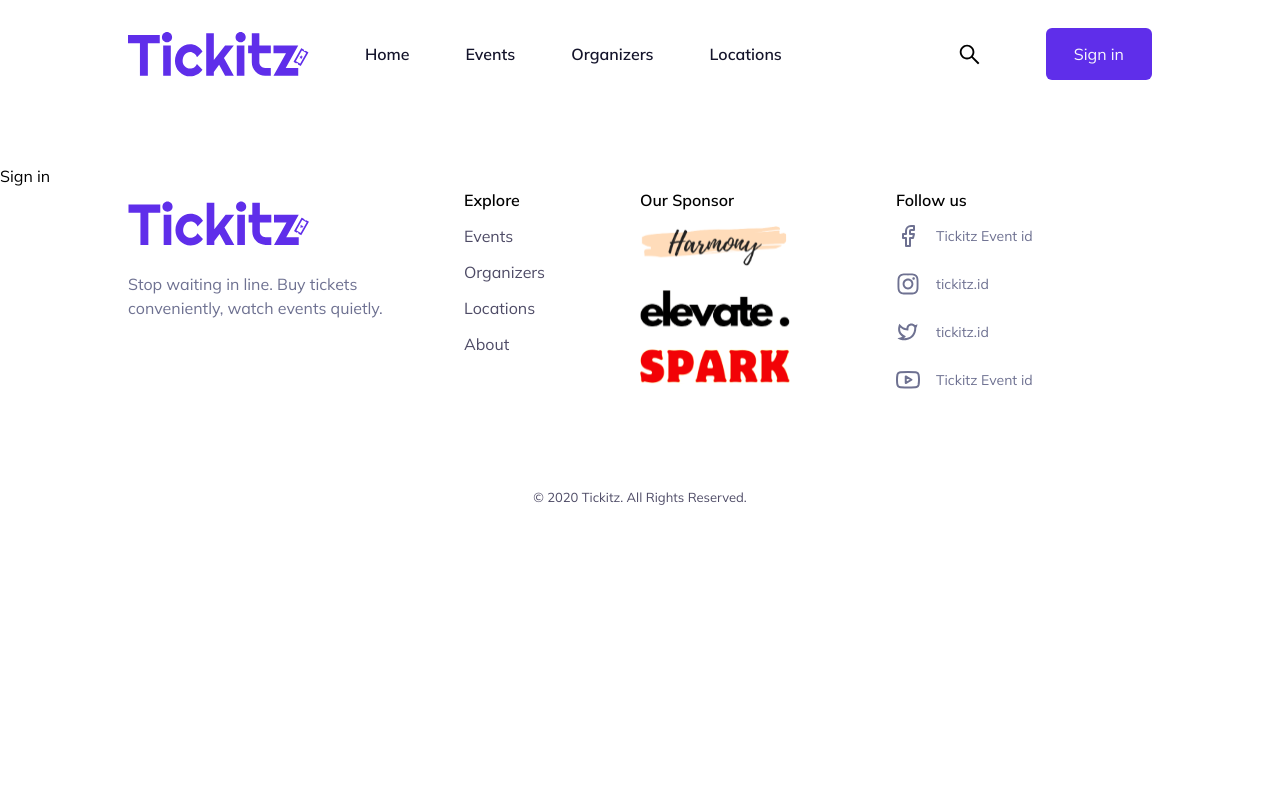
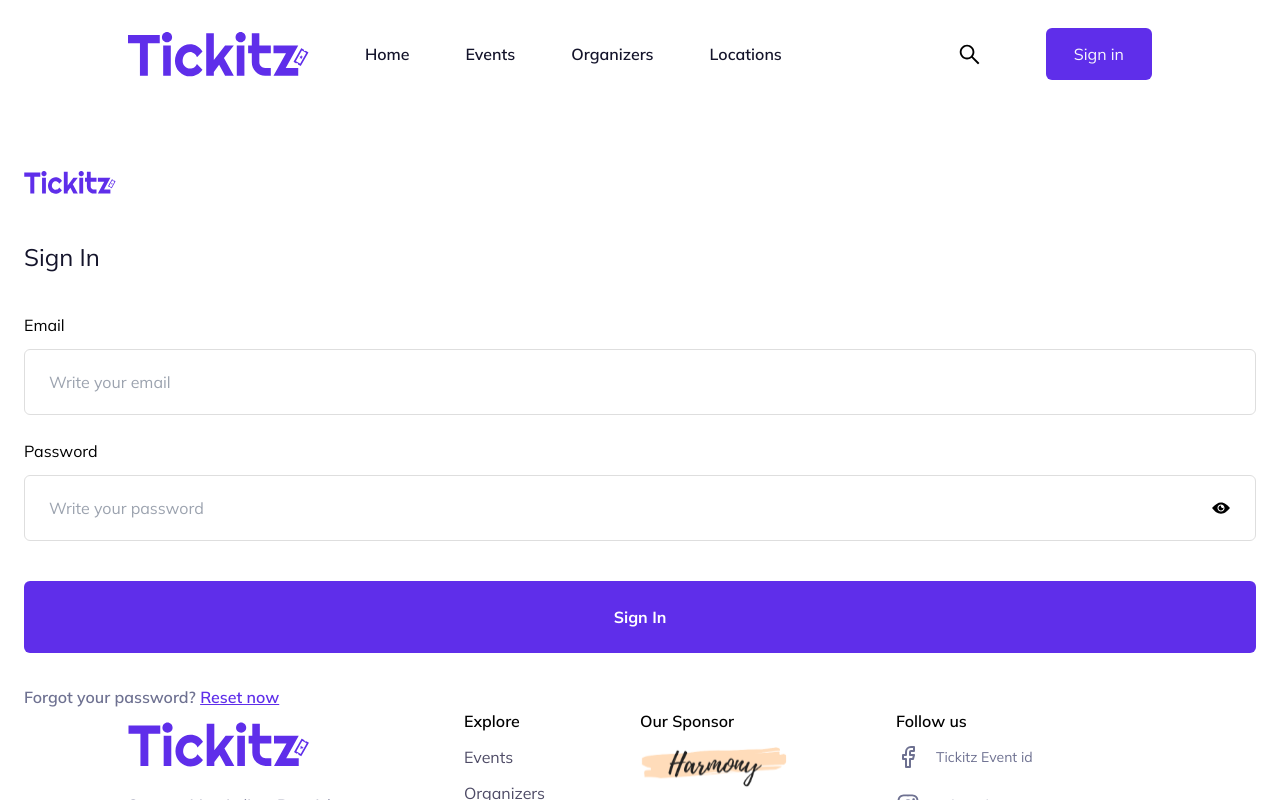
Before and after one commit to Yosef1997/miniproject, a Next.js app: page /signin in a window 1280 px wide. Shown: the top 800 px of the page. Built offline with nearby package versions, Linux system fonts and the light colour scheme.

Commit message:
feat: slicing sign in and sign up done

```diff
--- a/app/signin/page.tsx
+++ b/app/signin/page.tsx
@@ -1,7 +1,112 @@
-import React from "react"
+"use client"
+import React, { useState } from "react"
+import Tickitz from "@/public/navbar-logo-mobile.svg"
+import Image from "next/image"
+import { Field, Form, Formik, FormikProps } from "formik"
+import * as yup from "yup"
+import { IoIosEye } from "react-icons/io"
+import { IoIosEyeOff } from "react-icons/io"
+import Link from "next/link"
+
+const signinSchema = yup.object().shape({
+  email: yup
+    .string()
+    .email("Invalid email address format")
+    .required("Email is required"),
+  password: yup
+    .string()
+    .min(8, "Password must be 8 characters at minimum")
+    .matches(
+      /^(?=.*[a-z])(?=.*[A-Z])(?=.*\d)(?=.*[@$!%*?&])[A-Za-z\d@$!%*?&]+$/,
+      "Password must contain at least one lowercase letter, one uppercase letter, one number, and one special character"
+    )
+    .required("Password is required"),
+})
+
+interface signinValues {
+  email: string
+  password: string
+}
 
 const page = () => {
-  return <div>Sign in</div>
+  const [isShow, setIsShow] = useState(false)
+  const initialValues: signinValues = { email: "", password: "" }
+
+  return (
+    <div className='px-6'>
+      <Image src={Tickitz} alt='Tickitz-mobile' />
+      <h2 className='text-title text-2xl py-10'>Sign In</h2>
+      <Formik
+        initialValues={initialValues}
+        validationSchema={signinSchema}
+        onSubmit={async (values) => {
+          console.log(values)
+        }}
+      >
+        {(props: FormikProps<signinValues>) => {
+          const { values, errors, touched, handleChange } = props
+          console.log(props.values)
+          return (
+            <Form>
+              <div className='flex flex-col mb-6'>
+                <label htmlFor='email'>Email</label>
+                <Field
+                  className='px-6 py-5 mt-3 rounded-md border border-border-line focus:outline-none'
+                  type='email'
+                  name='email'
+                  onChange={handleChange}
+                  value={values.email}
+                  placeholder='Write your email'
+                />
+                {touched.email && errors.email ? (
+                  <div className='text-error text-sm mt-1'>{errors.email}</div>
+                ) : null}
+              </div>
+              <div className='flex flex-col mb-10'>
+                <label htmlFor='password'>Password</label>
+                <div className='px-6 py-5 mt-3 rounded-md border border-border-line flex items-center'>
+                  <Field
+                    className='w-full focus:outline-none'
+                    type={!isShow ? "password" : "text"}
+                    name='password'
+                    onChange={handleChange}
+                    value={values.password}
+                    placeholder='Write your password'
+                  />
+                  <button type='button' onClick={() => setIsShow(!isShow)}>
+                    {!isShow ? (
+                      <IoIosEye size={20} />
+                    ) : (
+                      <IoIosEyeOff size={20} />
+                    )}
+                  </button>
+                </div>
+                {touched.password && errors.password ? (
+                  <div className='text-error text-sm mt-1'>
+                    {errors.password}
+                  </div>
+                ) : null}
+              </div>
+              <button
+                className='bg-primary text-white font-bold w-full py-6 rounded-md'
+                type='submit'
+              >
+                Sign In
+              </button>
+            </Form>
+          )
+        }}
+      </Formik>
+      <p className='text-label font-semibold mt-8'>
+        Forgot your password?{" "}
+        <span>
+          <Link href={"/forgotpassword"} className='text-primary underline'>
+            Reset now
+          </Link>
+        </span>
+      </p>
+    </div>
+  )
 }
 
 export default page
--- a/app/signup/page.tsx
+++ b/app/signup/page.tsx
@@ -1,7 +1,129 @@
-import React from "react"
+"use client"
+import React, { useState } from "react"
+import Tickitz from "@/public/navbar-logo-mobile.svg"
+import Image from "next/image"
+import { Field, Form, Formik, FormikProps } from "formik"
+import * as yup from "yup"
+import { IoIosEye } from "react-icons/io"
+import { IoIosEyeOff } from "react-icons/io"
+import Link from "next/link"
+
+const signupSchema = yup.object().shape({
+  email: yup
+    .string()
+    .email("Invalid email address format")
+    .required("Email is required"),
+  password: yup
+    .string()
+    .min(8, "Password must be 8 characters at minimum")
+    .matches(
+      /^(?=.*[a-z])(?=.*[A-Z])(?=.*\d)(?=.*[@$!%*?&])[A-Za-z\d@$!%*?&]+$/,
+      "Password must contain at least one lowercase letter, one uppercase letter, one number, and one special character"
+    )
+    .required("Password is required"),
+})
+
+interface signupValues {
+  email: string
+  password: string
+  referral: string
+}
 
 const page = () => {
-  return <div>Sign up</div>
+  const [isShow, setIsShow] = useState(false)
+  const initialValues: signupValues = { email: "", password: "", referral: "" }
+
+  return (
+    <div className='px-6'>
+      <Image src={Tickitz} alt='Tickitz-mobile' />
+      <h2 className='text-title text-2xl py-10'>Sign Up</h2>
+      <Formik
+        initialValues={initialValues}
+        validationSchema={signupSchema}
+        onSubmit={async (values) => {
+          console.log(values)
+        }}
+      >
+        {(props: FormikProps<signupValues>) => {
+          const { values, errors, touched, handleChange } = props
+          console.log(props.values)
+          return (
+            <Form>
+              <div className='flex flex-col mb-6'>
+                <label htmlFor='email'>Email</label>
+                <Field
+                  className='px-6 py-5 mt-3 rounded-md border border-border-line focus:outline-none'
+                  type='email'
+                  name='email'
+                  onChange={handleChange}
+                  value={values.email}
+                  placeholder='Write your email'
+                />
+                {touched.email && errors.email ? (
+                  <div className='text-error text-sm mt-1'>{errors.email}</div>
+                ) : null}
+              </div>
+              <div className='flex flex-col mb-6'>
+                <label htmlFor='password'>Password</label>
+                <div className='px-6 py-5 mt-3 rounded-md border border-border-line flex items-center'>
+                  <Field
+                    className='w-full focus:outline-none'
+                    type={!isShow ? "password" : "text"}
+                    name='password'
+                    onChange={handleChange}
+                    value={values.password}
+                    placeholder='Write your password'
+                  />
+                  <button type='button' onClick={() => setIsShow(!isShow)}>
+                    {!isShow ? (
+                      <IoIosEye size={20} />
+                    ) : (
+                      <IoIosEyeOff size={20} />
+                    )}
+                  </button>
+                </div>
+                {touched.password && errors.password ? (
+                  <div className='text-error text-sm mt-1'>
+                    {errors.password}
+                  </div>
+                ) : null}
+              </div>
+              <div className='flex flex-col mb-10'>
+                <label htmlFor='referral'>Referral</label>
+                <Field
+                  className='px-6 py-5 mt-3 rounded-md border border-border-line focus:outline-none'
+                  type='text'
+                  name='referral'
+                  onChange={handleChange}
+                  value={values.referral}
+                  placeholder='Write your referral(optinal)'
+                />
+                {touched.referral && errors.referral ? (
+                  <div className='text-error text-sm mt-1'>
+                    {errors.referral}
+                  </div>
+                ) : null}
+              </div>
+              <button
+                className='bg-primary text-white font-bold w-full py-6 rounded-md'
+                type='submit'
+              >
+                Join for free
+              </button>
+            </Form>
+          )
+        }}
+      </Formik>
+      <p className='text-label font-semibold mt-8'>
+        Do you already have an account?{" "}
+        <span>
+          <Link href={"/forgotpassword"} className='text-primary underline'>
+            Log in
+          </Link>
+        </span>
+      </p>
+    </div>
+  )
 }
 
 export default page
```
